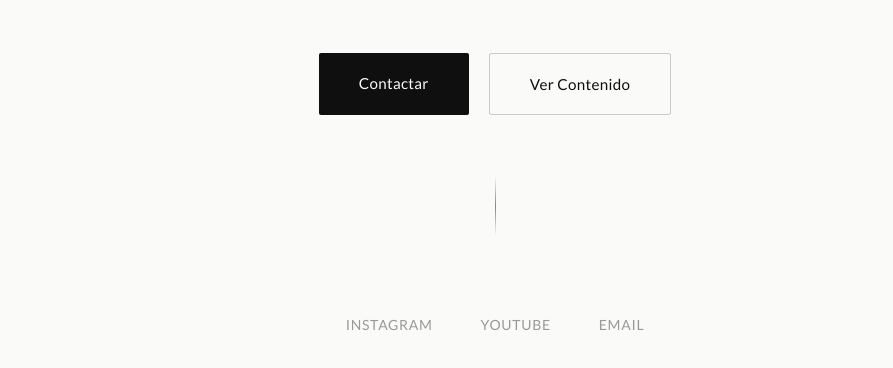
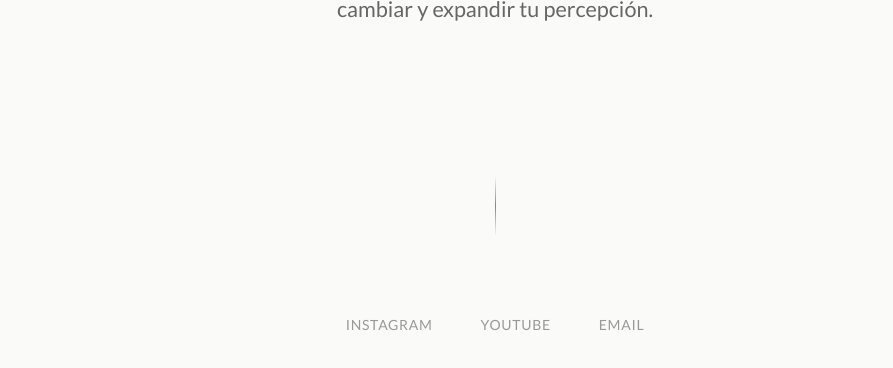
Before and after one commit to franciscoperezbjj/franciscoperezbjj, a plain HTML site: page index.html in a window 1280 px wide. Shown: the part 526-894 px from the top of the page, without its empty margins (145-1038 px from the left). Drawn offline with nearby package versions, Linux system fonts and the light colour scheme.

Commit message:
Remove CTA buttons from index.html
Removed call-to-action buttons from the main content.

```diff
--- a/index.html
+++ b/index.html
@@ -318,11 +318,7 @@
                     de conceptos fundamentales que pueden cambiar y expandir tu percepción.
                 </p>
 
-                <div class="cta-buttons">
-                    <a href="/cdn-cgi/l/email-protection#8bedf9eae5e8e2f8e8e4fbeef9eef1e9e1e1cbece6eae2e7a5e8e4e6" class="btn btn-primary">Contactar</a>
-                    <a href="https://franciscoperezbjj.myshopify.com/" class="btn btn-secondary">Ver Contenido</a>
-                </div>
-            </div>
+
         </div>
         <div class="scroll-indicator"></div>
     </main>
```
